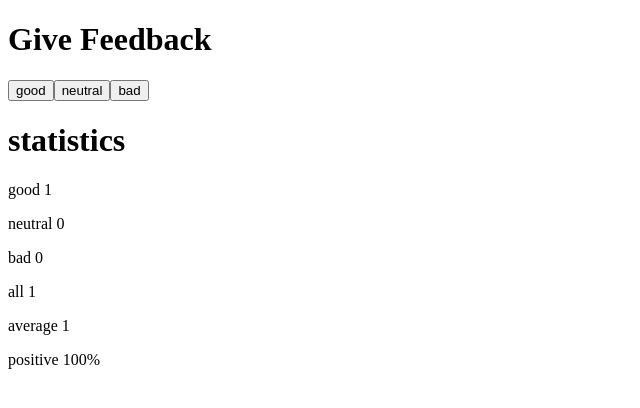
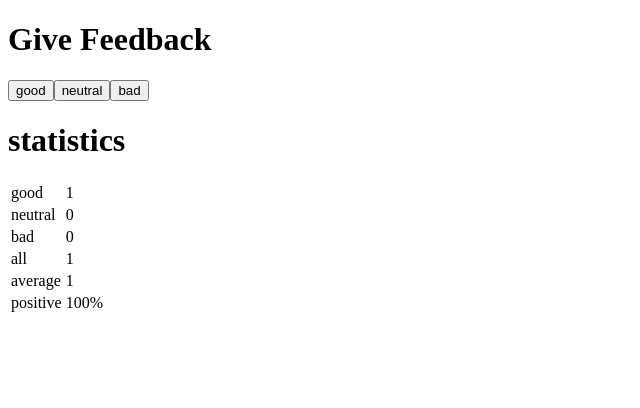
Before and after one commit to cs-kayl/FullStackOpen2022, a React (Create React App) app in the folder part1/unicafe/: page / in a window 1280 px wide. Both pictures are taken after a click on the button "good". Shown: the top 408 px of the page, without its empty margins (0-640 px from the left). Built offline with nearby package versions, Linux system fonts and the light colour scheme.

Commit message:
Exercise 1.11 unicafe step6 completed

```diff
--- a/part1/unicafe/src/App.js
+++ b/part1/unicafe/src/App.js
@@ -20,14 +20,16 @@ const Statistics = ({ good, neutral, bad }) => {
   }
 
   return (
-    <div>
+    <table>
+      <tbody>
         <StatisticsLine type={"good"} num={good} />
         <StatisticsLine type={"neutral"} num={neutral} />
         <StatisticsLine type={"bad"} num={bad} />
         <StatisticsLine type={"all"} num={calcTotal()} />
         <StatisticsLine type={"average"} num={calcAverage()} />
         <StatisticsLine type={"positive"} num={calcPositive()} />
-    </div>
+      </tbody>
+    </table>
   )
 }
 
@@ -44,7 +46,12 @@ const Button = ({ onClick, text }) => {
 }
 
 const StatisticsLine = ({ type, num }) => {
-  return <p>{type} {num} </p>
+  return (
+  <tr>
+    <td>{type}</td>
+    <td>{num}</td>
+  </tr>
+  )
 }
 
 
```
Lines whose indentation alone changed are shown as unchanged.
